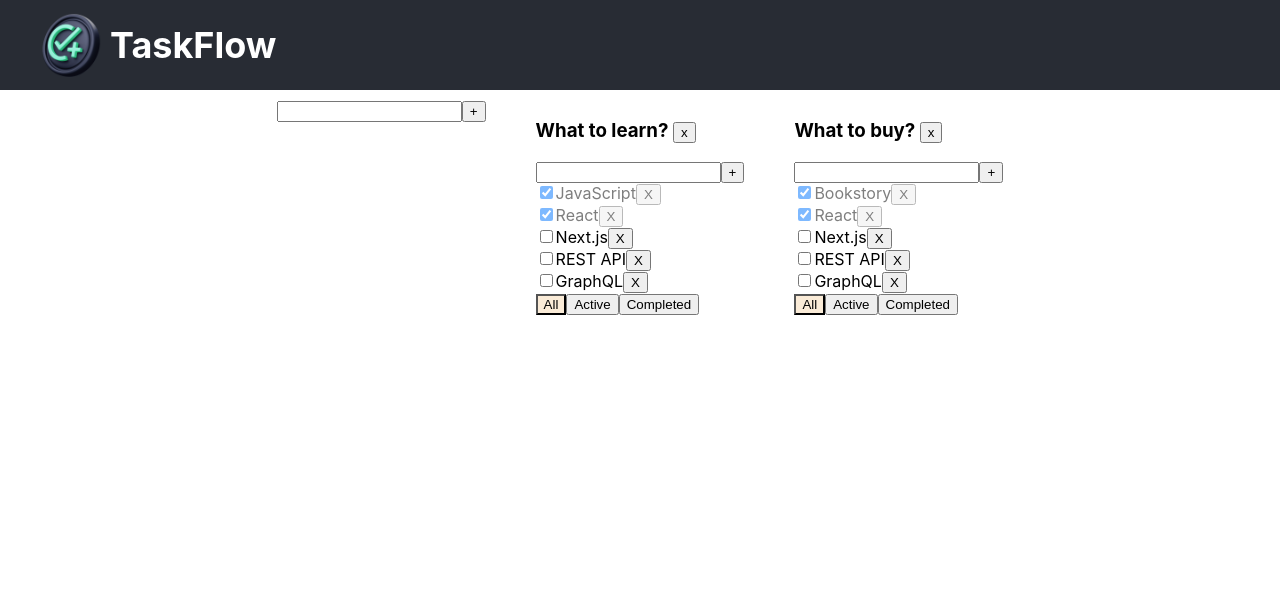
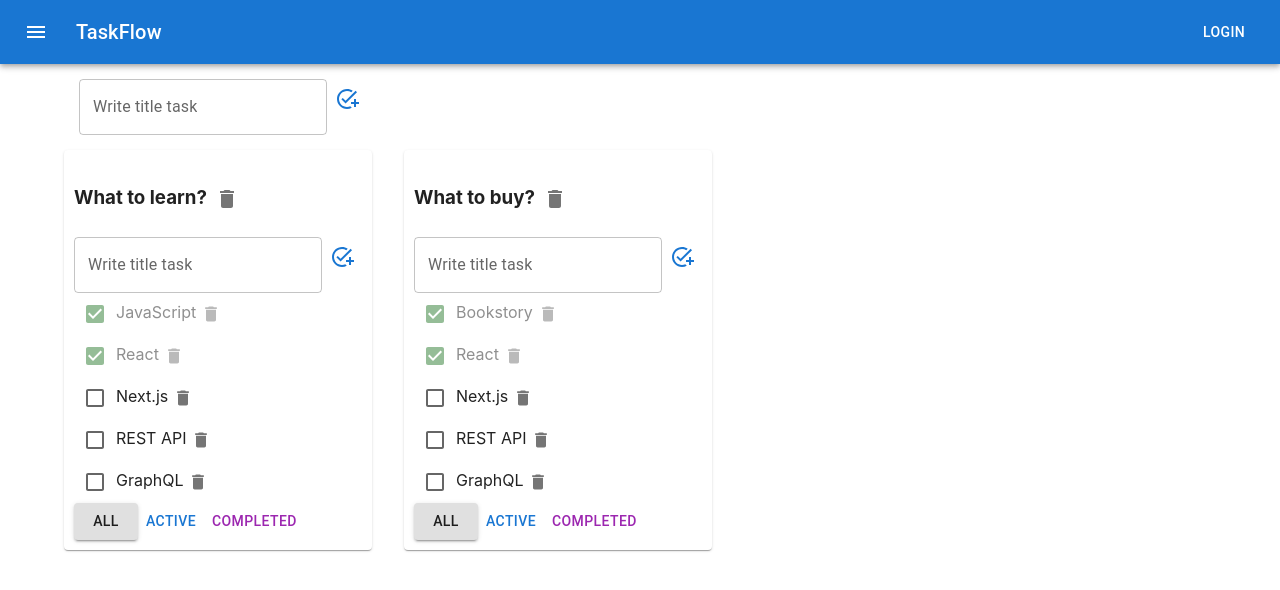
Before and after one commit to alexiusmur/todolist_typeScript, a React (Create React App) app: page / in a window 1280 px wide. Shown: the top 590 px of the page. Built offline with nearby package versions, Linux system fonts and the light colour scheme.

Commit message:
add Material UI

```diff
--- a/package.json
+++ b/package.json
@@ -3,6 +3,10 @@
   "version": "0.1.0",
   "private": true,
   "dependencies": {
+    "@emotion/react": "^11.11.3",
+    "@emotion/styled": "^11.11.0",
+    "@mui/icons-material": "^5.15.9",
+    "@mui/material": "^5.15.9",
     "@testing-library/jest-dom": "^5.14.1",
     "@testing-library/react": "^13.0.0",
     "@testing-library/user-event": "^13.2.1",
--- a/src/App.css
+++ b/src/App.css
@@ -2,24 +2,6 @@ ul{
   list-style-type: none;
   margin: 0;
   padding: 0;
-}
-
-.App {
-  text-align: center;
-  padding: 100px 0 100px 0;
-}
-
-.header_logo{
-  height: 100%;
-  width: 80px;
-
-  display: flex;
-  justify-content: center;
-  align-items: center;
-}
-
-.App-logo {
-  width: 100%;
 }
 
 .App-header {
@@ -40,26 +22,6 @@ ul{
   background-color: #282c34;
 }
 
-.main{
-  display: flex;
-  justify-content: center;
-  text-align: start;
-
-  gap: 50px;
-}
-
-.error{
-  border: red 1px solid;
-}
-
-.error-message{
-  color: red;
-}
-
-.active-filter{
-  background-color: antiquewhite;
-}
-
 .is-done{
   opacity: 0.5;
 }
--- a/src/App.tsx
+++ b/src/App.tsx
@@ -1,4 +1,10 @@
 import React, { useState } from 'react';
+import AppBar from '@mui/material/AppBar';
+import Toolbar from '@mui/material/Toolbar';
+import Typography from '@mui/material/Typography';
+import Button from '@mui/material/Button';
+import IconButton from '@mui/material/IconButton';
+import MenuIcon from '@mui/icons-material/Menu';
 
 import Todolist, { TaskType } from './components/todolist/Todolist';
 import {v1} from 'uuid';
@@ -6,6 +12,7 @@ import AddItemForm from './components/AddItemForm';
 
 import logo from './logoPng.png';
 import './App.css';
+import { Container, Grid, Paper } from '@mui/material';
 
 export type FilterValueType = "all" | "completed" | "active"
 type TodolistType = {
@@ -152,18 +159,29 @@ function App() {
 
   return (
     <div className="App">
-      <header className="App-header">
-        <div className='header_logo'>
-          <img src={logo} className="App-logo" alt="logo" />
-        </div>
-        <h1>
+      <AppBar position="static">
+        <Toolbar>
+          <IconButton
+            size="large"
+            edge="start"
+            color="inherit"
+            aria-label="menu"
+            sx={{ mr: 2 }}
+          >
+            <MenuIcon />
+          </IconButton>
+          <Typography variant="h6" component="div" sx={{ flexGrow: 1 }}>
           TaskFlow
-        </h1>
-      </header>
+          </Typography>
+          <Button color="inherit">Login</Button>
+        </Toolbar>
+      </AppBar>
 
-      <section>
-        <div className="main">
+      <Container fixed>
+        <Grid container style={ {padding:'15px'} }>
           <AddItemForm addItem={addTodolist} />
+        </Grid>
+        <Grid container spacing={4}>
           {
             todolists.map( (tl) => {
               let tasksForTodoList = tasksObj[tl.id];
@@ -174,7 +192,9 @@ function App() {
                   tasksForTodoList = tasksForTodoList.filter(t => t.isDone === false);
                 }
 
-              return <Todolist
+              return <Grid item>
+                <Paper style={ {padding:'10px'} }>
+                  <Todolist
                     key={tl.id}
                     id={tl.id}
                     title={tl.title}
@@ -188,10 +208,12 @@ function App() {
                     removeTodolist={removeTodolist}
                     changeTodolistTitle={changeTodolistTitle}
                   />
+                </Paper>
+              </Grid>
             })
           }
-        </div>
-      </section>
+        </Grid>
+      </Container>
     </div>
   );
 }
--- a/src/components/AddItemForm.tsx
+++ b/src/components/AddItemForm.tsx
@@ -1,4 +1,7 @@
 import React, { useState, KeyboardEvent, ChangeEvent  } from 'react'
+import IconButton from '@mui/material/IconButton';
+import { TextField } from '@mui/material';
+import AddTaskIcon from '@mui/icons-material/AddTask';
 
 type AddItemFormPropsType = {
   addItem: (title: string) => void
@@ -34,12 +37,19 @@ export default function AddItemForm(props : AddItemFormPropsType) {
     }
 
     return <div>
-        <input type="text" value={title}
+      <TextField
+        id="outlined-basic"
+        label="Write title task"
+        variant="outlined"
+        value={title}
         onChange={onChangeHandler}
         onKeyPress={onKeyPresshandler}
-        className={error ? "error" : ""}
-        />
-        <button onClick={addTask}>+</button>
-        {error && <div className="error-message">{error}</div>}
+        error={!!error}
+        helperText={error}
+      />
+      <IconButton onClick={addTask} color={'primary'}>
+        <AddTaskIcon />
+      </IconButton>
+      {/* {error && <div className="error-message">{error}</div>} */}
     </div>
 }
--- a/src/components/editableSpan/EditableSpan.tsx
+++ b/src/components/editableSpan/EditableSpan.tsx
@@ -1,4 +1,5 @@
 import React, { ChangeEvent, useState } from 'react';
+import { TextField } from '@mui/material';
 
 type EditableSpanPropsType = {
     title: string;
@@ -20,6 +21,14 @@ export default function EditableSpan(props: EditableSpanPropsType) {
     const onChangeTitleHandler = (e: ChangeEvent<HTMLInputElement>) => setTitle(e.currentTarget.value)
 
     return editMode
-    ? <input value={title} onChange={onChangeTitleHandler} onBlur={activateViewMode} autoFocus />
+    ?
+    <TextField
+        id="outlined-basic"
+        variant="standard"
+        value={title}
+        onChange={onChangeTitleHandler}
+        onBlur={activateViewMode}
+        autoFocus
+    />
     : <span onDoubleClick={activateEditMode}>{props.title}</span>
 }
--- a/src/components/todolist/Todolist.tsx
+++ b/src/components/todolist/Todolist.tsx
@@ -1,4 +1,8 @@
 import React, { useState, KeyboardEvent, ChangeEvent  } from 'react'
+import IconButton from '@mui/material/IconButton';
+import DeleteIcon from '@mui/icons-material/Delete';
+import { Button } from '@mui/material';
+import Checkbox from '@mui/material/Checkbox';
 import { FilterValueType } from '../../App';
 import AddItemForm from '../AddItemForm';
 import EditableSpan from '../editableSpan/EditableSpan';
@@ -48,9 +52,15 @@ export default function Todolist(props: PropsType) {
 
   return (
     <div>
-        <h3><EditableSpan
+        <h3>
+            <EditableSpan
                 title={props.title}
-                onChange={changeTodolistTitle}/> <button onClick={removeTodolist}>x</button></h3>
+                onChange={changeTodolistTitle}
+            />
+            <IconButton onClick={removeTodolist} aria-label="delete" size="medium">
+                <DeleteIcon fontSize="medium"/>
+            </IconButton>
+        </h3>
         <AddItemForm addItem={addTask}/>
         <ul>
         {
@@ -68,21 +78,25 @@ export default function Todolist(props: PropsType) {
             }
 
             return <li key={t.id} className={t.isDone ? "is-done" : ""}>
-                <input type="checkbox"
+                <Checkbox
+                    color={"success"}
                     onChange={onChangeStatusHandler}
-                    checked={t.isDone} />
+                    checked={t.isDone}
+                />
                 <EditableSpan title={t.title} onChange={onChangeTitleHandler}/>
-                <button onClick={onRemoveHandler}>X</button>
+                <IconButton onClick={onRemoveHandler} aria-label="delete" size="small">
+                    <DeleteIcon fontSize="small"/>
+                </IconButton>
             </li>
         })}
         </ul>
         <div>
-            <button className={props.filter === "all" ? "active-filter" : ""}
-                onClick={onAllClickHandler}>All</button>
-            <button className={props.filter === "active" ? "active-filter" : ""}
-                onClick={onActiveClickHandler}>Active</button>
-            <button className={props.filter === "completed" ? "active-filter" : ""}
-                onClick={onComplitedClickHandler}>Completed</button>
+            <Button color={'inherit'} variant={props.filter === "all" ? "contained" : "text"}
+                onClick={onAllClickHandler}>All</Button>
+            <Button color={'primary'} variant={props.filter === "active" ? "contained" : "text"}
+                onClick={onActiveClickHandler}>Active</Button>
+            <Button color={'secondary'} variant={props.filter === "completed" ? "contained" : "text"}
+                onClick={onComplitedClickHandler}>Completed</Button>
         </div>
     </div>
   )
```
Also changed, not shown: 1 other file (tests, documents, lock files or other folders). Lines whose indentation alone changed are shown as unchanged.
